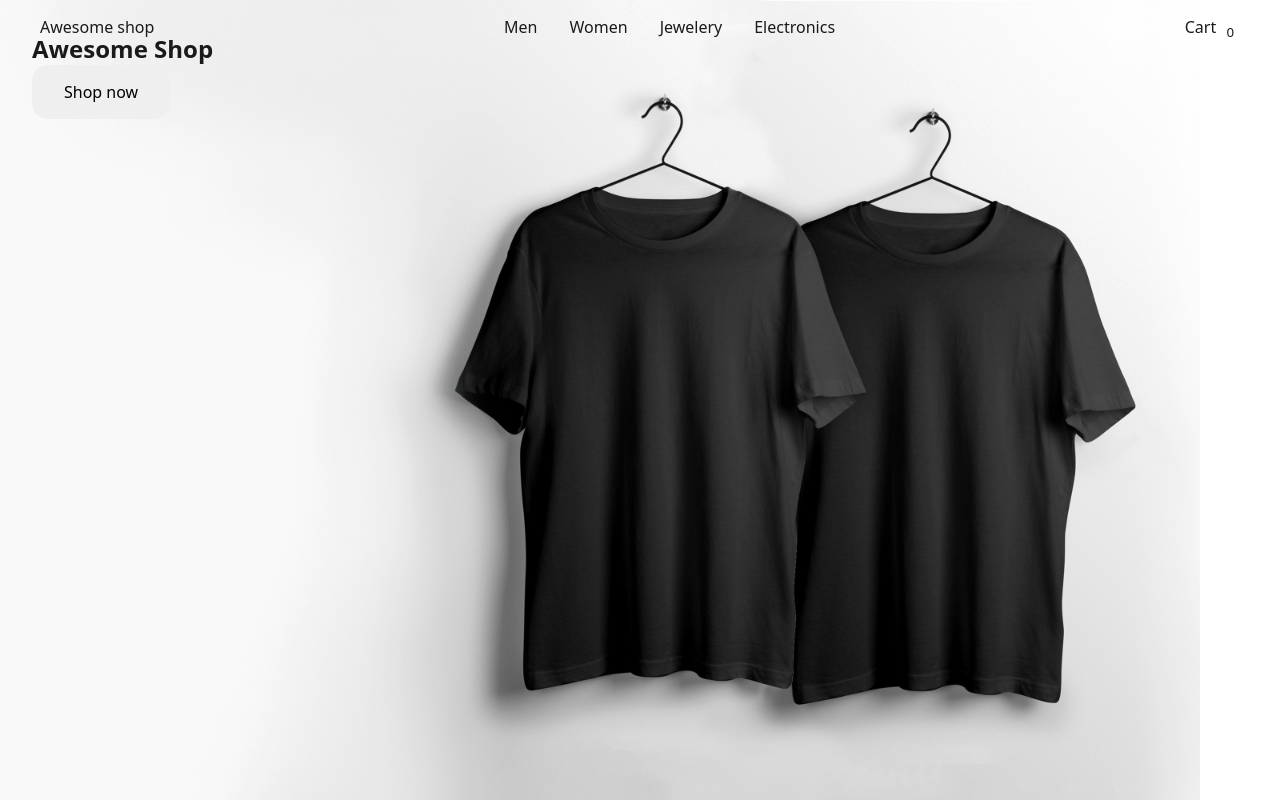
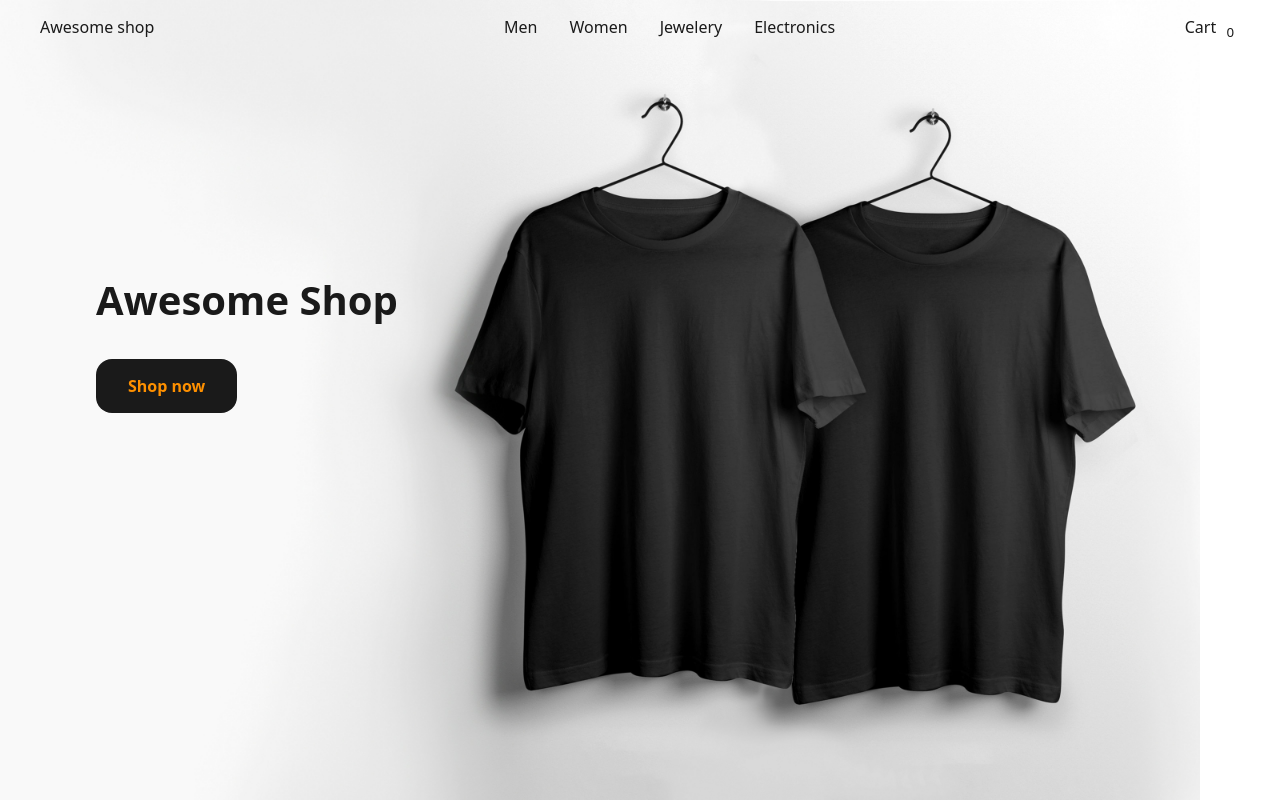
Before and after one commit to Darknab/shopping-card, a React (Vite) app: page / in a window 1280 px wide. Built offline with nearby package versions, Linux system fonts and the light colour scheme.

Commit message:
Write main styles for the hero section

```diff
--- a/src/assets/stylesheets/_hero.css
+++ b/src/assets/stylesheets/_hero.css
@@ -3,3 +3,24 @@
   background-size: cover;
   min-height: 100vh;
 }
+
+.hero-content {
+  margin-top: 30vh;
+  margin-left: var(--space-900);
+}
+
+.site-title {
+  font-size: var(--font-size-900);
+  margin-bottom: var(--space-700);
+}
+
+.shop {
+  color: var(--orange);
+  background-color: var(--dark-grey);
+  font-weight: 700;
+
+  &:hover {
+    background-color: var(--orange);
+    color: var(--dark-grey);
+  }
+}
```
